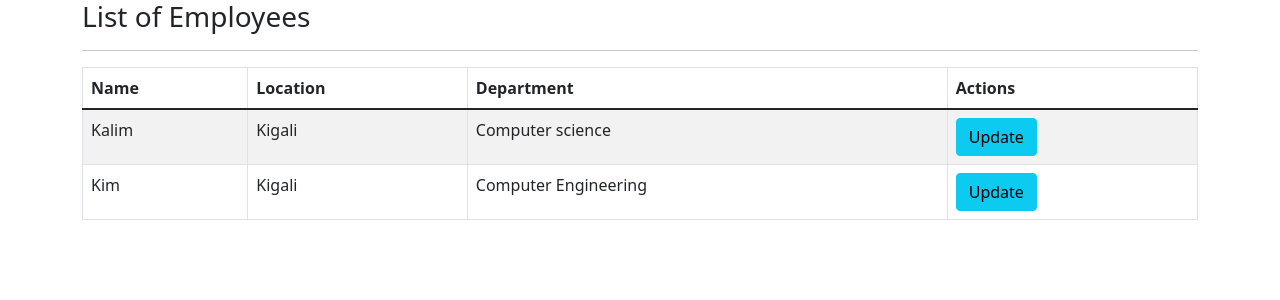
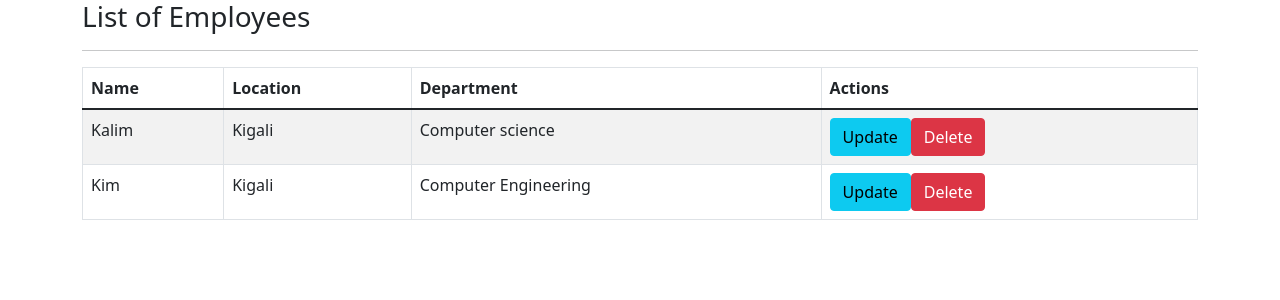
Before and after one commit to Rxavio/springboot-react-stack, a React (Create React App) app: page / in a window 1280 px wide. Shown: the top 300 px of the page. Built offline with nearby package versions, Linux system fonts and the light colour scheme.

Commit message:
add delete button

```diff
--- a/src/components/EmployeesList.js
+++ b/src/components/EmployeesList.js
@@ -24,6 +24,7 @@ const EmployeeList = () => {
                 <td>Computer science</td>
                 <td>
                   <Link className="btn btn-info" to="">Update</Link>
+                  <button className="btn btn-danger ml-2">Delete</button>
                 </td>
               </tr>
 
@@ -33,6 +34,7 @@ const EmployeeList = () => {
                 <td>Computer Engineering</td>
                 <td>
                   <Link className="btn btn-info" to="">Update</Link>
+                  <button className="btn btn-danger ml-2">Delete</button>
                 </td>
               </tr>
 
```
